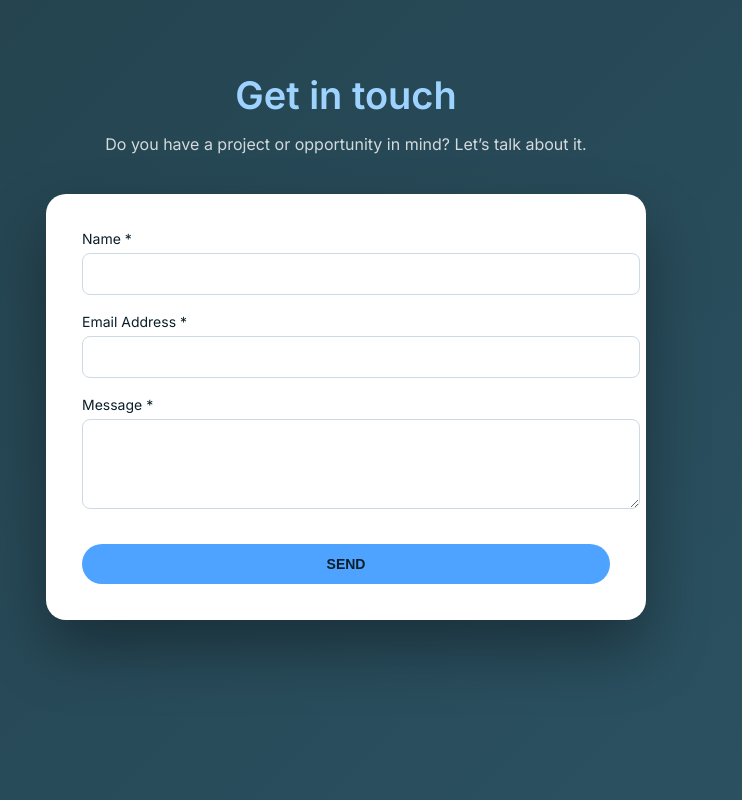
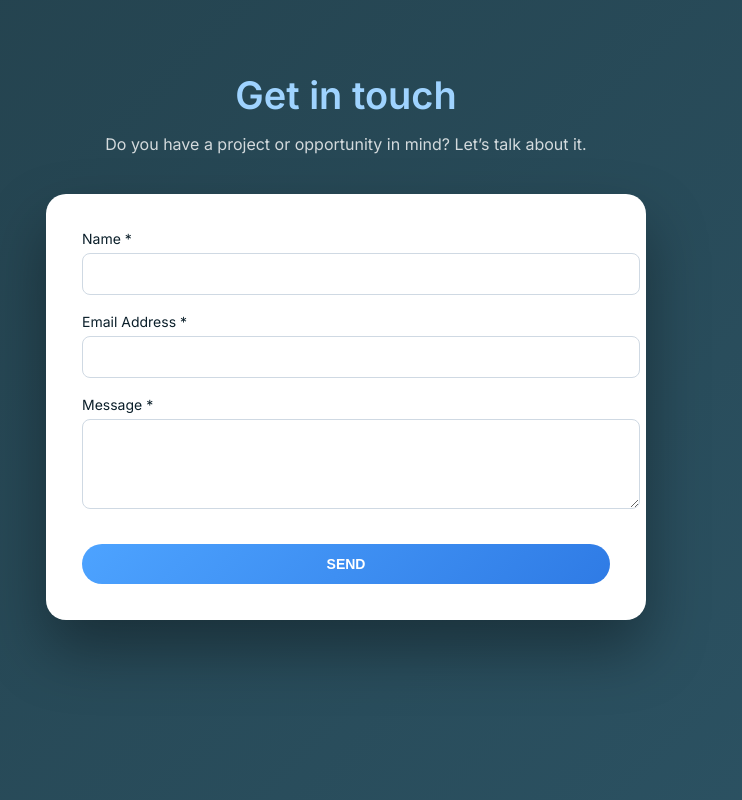
Before and after one commit to Aswini-Dileep/Aswini-Dileep.github.io, a plain HTML site: page index.html in a window 1280 px wide. Shown: the part 3766-4566 px from the top of the page, without its empty margins (294-1036 px from the left). Drawn offline with Linux system fonts and the light colour scheme.

Commit message:
Update index.html

```diff
--- a/index.html
+++ b/index.html
@@ -597,15 +597,15 @@ footer a {
   margin-top: 14px;
   border-radius: 30px;
   border: none;
-  background: #4da3ff;
-  color: #0b1f2a;
+  background: linear-gradient(135deg, #4da3ff, #2f7be5);
+  color: #ffffff;
   font-size: 14px;
   font-weight: 600;
   cursor: pointer;
 }
 
 .contact-form button:hover {
-  background: #4da3ff;
+  background: linear-gradient(135deg, #6bb5ff, #4da3ff);
 }
 
 
```
